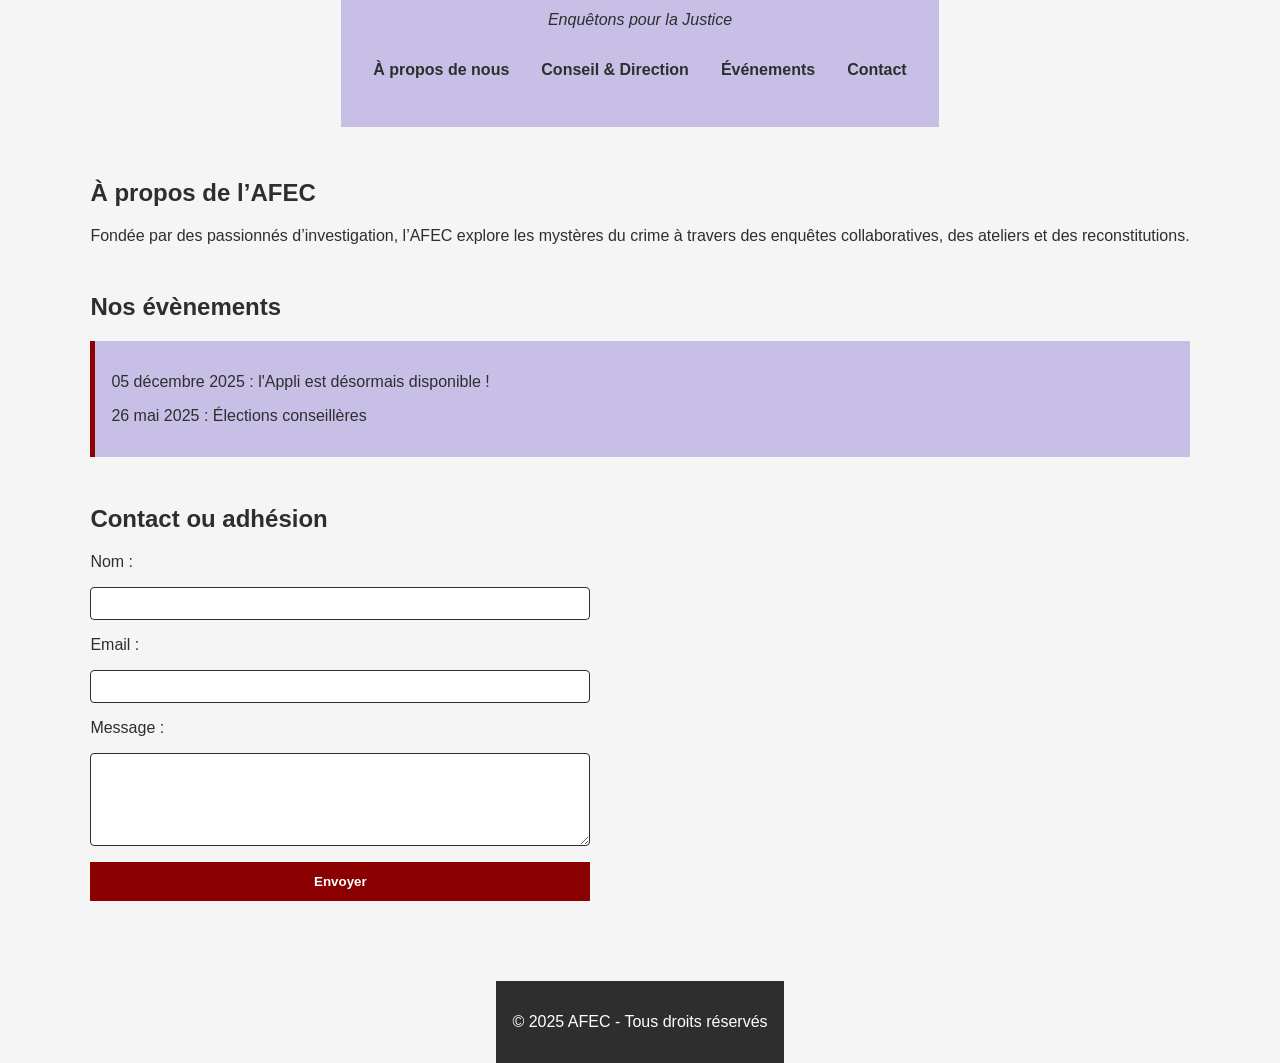
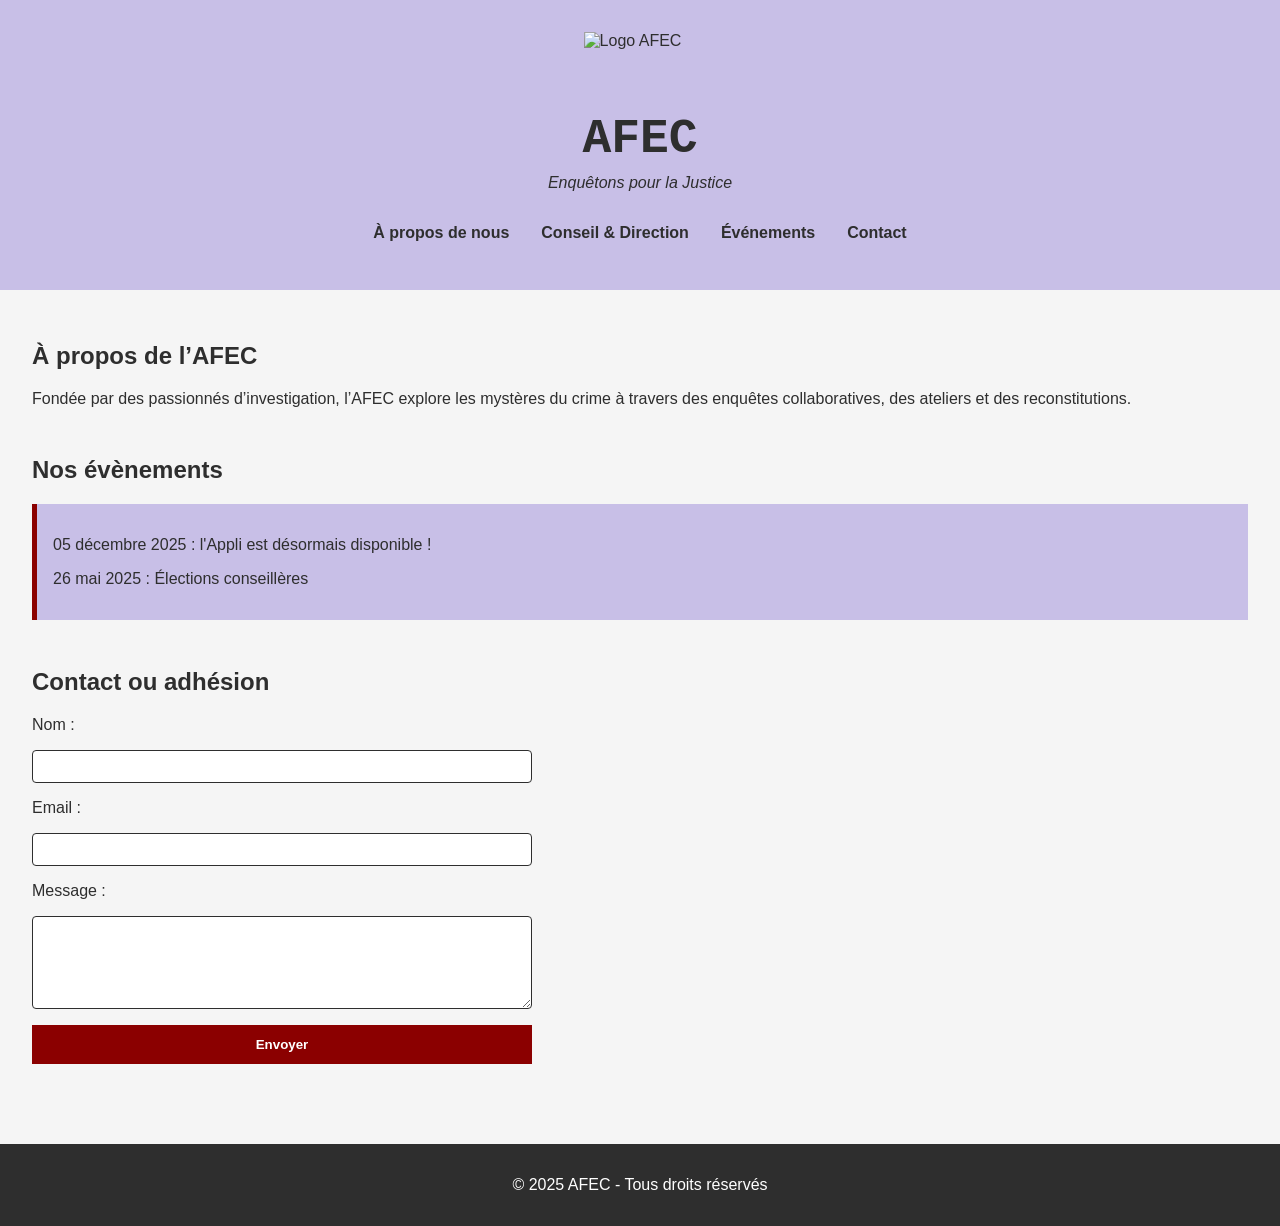

Update style.css

--- a/style.css
+++ b/style.css
@@ -272,86 +272,3 @@ tr:nth-child(even) {
 .table-wrapper table {
   min-width: 600px; /* ou plus selon ton contenu */
 }
-
-/* --- Fiche type infobox Wikipedia --- */
-
-body {
-  display: flex;
-  flex-direction: column;
-  justify-content: center;
-  align-items: center;
-  height: 100vh;
-  background-color: var(--blanc-casse);
-}
-
-/* Boîte principale */
-.infobox {
-  width: 320px;
-  background-color: var(--violet-pastel);
-  border: 2px solid var(--gris-anthracite);
-  border-radius: 8px;
-  padding: 1rem;
-  box-shadow: 0 4px 8px rgba(0,0,0,0.1);
-  color: var(--gris-anthracite);
-}
-
-/* Titre */
-.infobox-title {
-  text-align: center;
-  font-family: 'Courier New', monospace;
-  font-size: 1.8rem;
-  font-weight: bold;
-  margin-bottom: 1rem;
-}
-
-/* Sections */
-.infobox-section {
-  background-color: var(--bleu-onu);
-  font-weight: bold;
-  padding: 0.4rem;
-  margin-top: 0.8rem;
-  border-left: 4px solid var(--rouge-profond);
-}
-
-/* Listes */
-.infobox ul {
-  list-style-type: none;
-  padding-left: 0.8rem;
-  margin: 0.4rem 0;
-}
-
-.infobox li {
-  margin-bottom: 0.3rem;
-}
-
-/* Footer interne */
-.infobox-footer {
-  text-align: center;
-  font-size: 0.8rem;
-  margin-top: 1rem;
-  color: var(--gris-anthracite);
-}
-
-/* --- Détails des postes --- */
-.infobox ul li strong {
-  color: var(--rouge-profond);
-}
-
-.infobox-section {
-  background-color: var(--bleu-onu);
-  font-weight: bold;
-  padding: 0.4rem;
-  margin-top: 0.8rem;
-  border-left: 4px solid var(--rouge-profond);
-  text-transform: uppercase;
-}
-
-.infobox ul {
-  list-style-type: none;
-  padding-left: 0.8rem;
-  margin: 0.4rem 0;
-}
-
-.infobox li {
-  margin-bottom: 0.3rem;
-}
